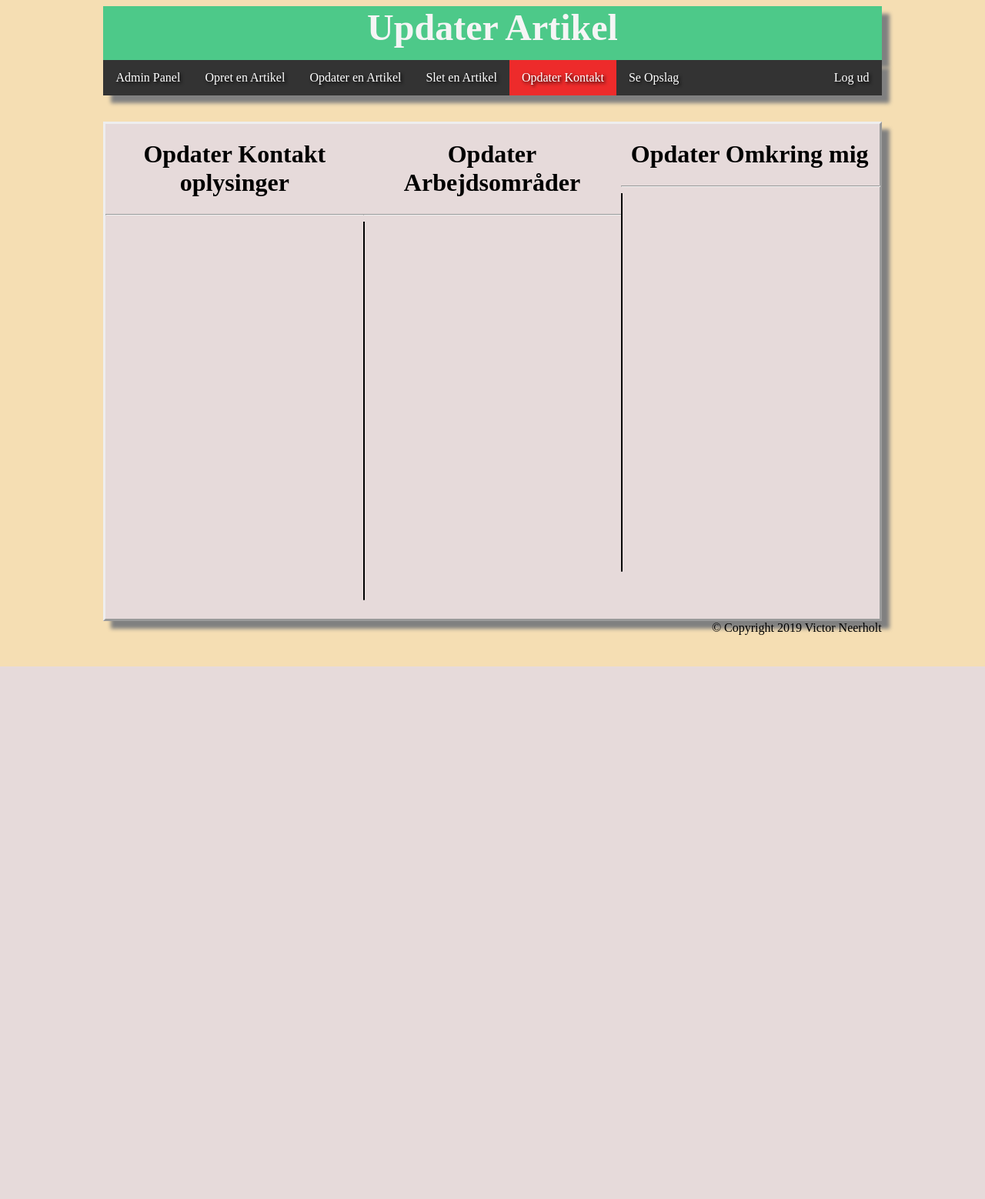
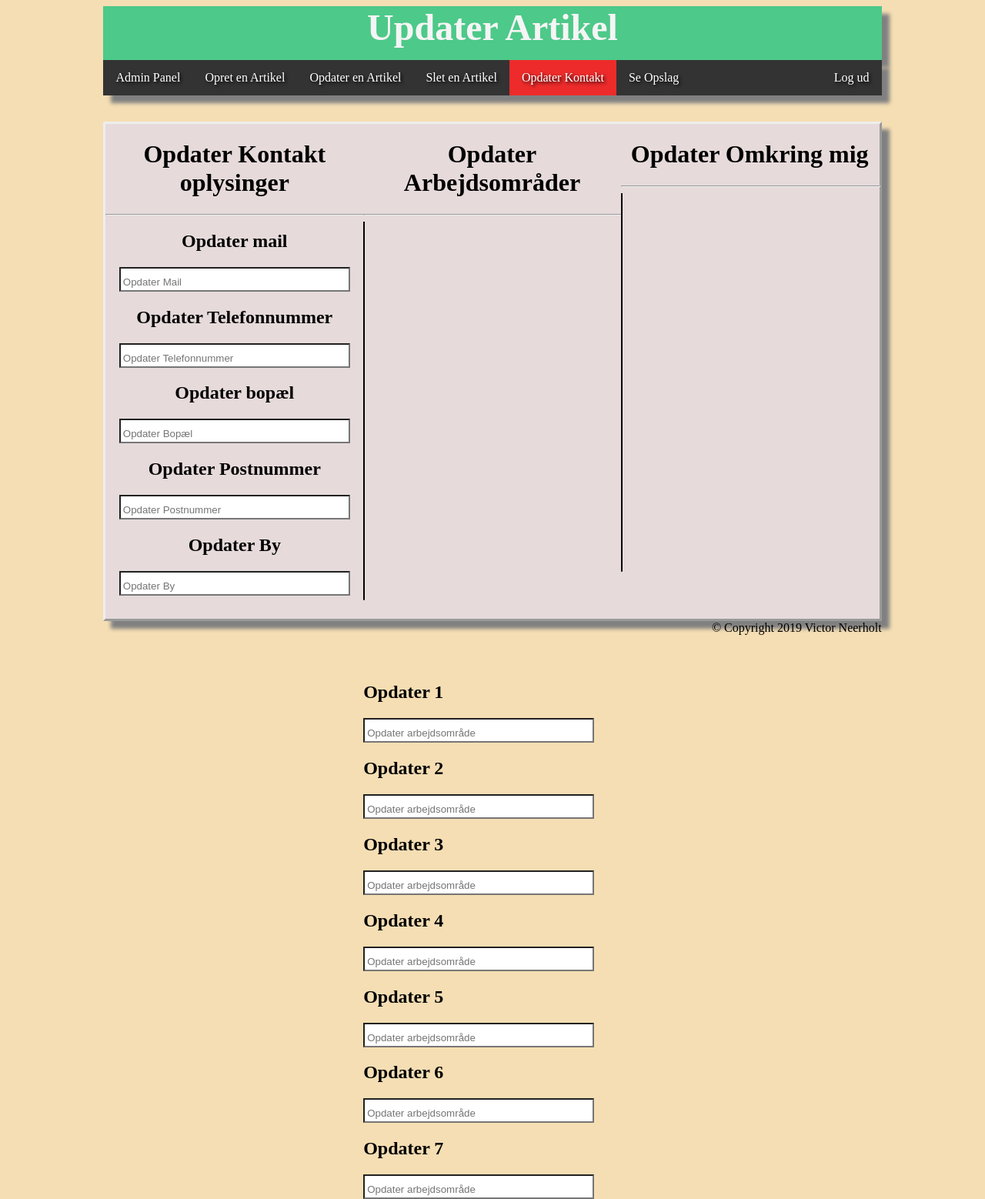
Before and after one commit to Neerholt/portfolie, a PHP site: page /Opdaterkon.php in a window 1280 px wide. Shown: the whole page at 77% size. Before the commit the page ends 866 px from the top, so only its background shows below. Run offline with PHP 8.4, Linux system fonts and the light colour scheme; the visitor is signed in with stand-in values (Sample User, id 1).

Commit message:
har lavet en masse ændringer med min css file virker ikke mere

```diff
--- a/Opdaterkon.php
+++ b/Opdaterkon.php
@@ -29,15 +29,26 @@ if(!isset($_SESSION['login'])){
                 </ul>
             </div><!--Slutning på min nav, søge ord Nav nav-->
             <div id="mainform"><!--Starten på min mainform, søge ord mainform Mainform-->
-               <div id="personlig"><!--Starten på min personligform. søge ord personlig Personlig-->
+               <div id="personligop"><!--Starten på min personligform. søge ord personlig Personlig-->
                     <center><h1>Opdater Kontakt oplysinger</h1></center>
                     <center><hr align="center" width="100%"></center>
+                    <center><form action="" method="">
+                            <h2>Opdater mail</h2>
+                            <input type="text" name="mail" placeholder="Opdater Mail" class="textboxsopret">
+                             <h2>Opdater Telefonnummer</h2>
+                            <input type="text" name="tf" placeholder="Opdater Telefonnummer" class="textboxsopret">
+                            <h2>Opdater bopæl</h2>
+                            <input type="text" name="bo" placeholder="Opdater Bopæl" class="textboxsopret">
+                            <h2>Opdater Postnummer</h2>
+                            <input type="text" name="post" placeholder="Opdater Postnummer" class="textboxsopret">
+                            <h2>Opdater By</h2>
+                            <input type="text" name="by" placeholder="Opdater By" class="textboxsopret">
+                    </form></center>
 
 
-                    <!--make your main code here-->
 
                 </div><!--slutning på min personligform. søge ord personlig Personlig-->
-                <div id="arbejde"><!--starten på min arbejdefom, søge ord arbejde Arbejde-->
+                <div id="arbejdeop"><!--starten på min arbejdefom, søge ord arbejde Arbejde-->
                      <center><h1>Opdater Arbejdsområder</h1></center>
                     <center><hr align="center" width="100%"></center>
                     <!--Linje-->
@@ -45,12 +56,27 @@ if(!isset($_SESSION['login'])){
                     <line y2="85%" style="stroke:rgb(0,0,0);stroke-width:4" />
                     </svg>
 
+                      <form action="" method="">
+                    <h2>Opdater 1</h2>
+                    <input type="text" name="a" placeholder="Opdater arbejdsområde" class="textboxsopret">
+                    <h2>Opdater 2</h2>
+                    <input type="text" name="r" placeholder="Opdater arbejdsområde" class="textboxsopret">
+                    <h2>Opdater 3</h2>
+                    <input type="text" name="b" placeholder="Opdater arbejdsområde" class="textboxsopret">
+                    <h2>Opdater 4</h2>
+                    <input type="text" name="e" placeholder="Opdater arbejdsområde" class="textboxsopret">
+                    <h2>Opdater 5</h2>
+                    <input type="text" name="j" placeholder="Opdater arbejdsområde" class="textboxsopret">
+                    <h2>Opdater 6</h2>
+                    <input type="text" name="d" placeholder="Opdater arbejdsområde" class="textboxsopret">
+                    <h2>Opdater 7</h2>
+                    <input type="text" name="e" placeholder="Opdater arbejdsområde" class="textboxsopret">
+                    </form>
 
-                       <!--make your main code here-->
 
 
                 </div><!--slutning på min arbejdefom, søge ord arbejde Arbejde-->
-                <div id="Aboutme"><!--starten på aboutmeformen, søge ord Aboutme aboutme-->
+                <div id="Aboutmeop"><!--starten på aboutmeformen, søge ord Aboutme aboutme-->
                     <center><h1>Opdater Omkring mig</h1></center>
                     <center><hr align="center" width="100%"></center>
 
--- a/index.php
+++ b/index.php
@@ -21,12 +21,15 @@
                     <li style="float:right"><a href="#IdoNothingYet">Facebook</a></li>
                     <li style="float:right"><a href="#IdoNothingYet">Twitter</a></li>
                     <li style="float:right"><a href="#IdoNothingYet">Linkedin</a></li>
+                    <li style="float:right"><a href="#IdoNothingYet">Praktikpladsen</a></li>
                 </ul>
             </div><!--Slutning på min nav, søge ord Nav nav-->
             <div id="mainform"><!--Starten på min mainform, søge ord mainform Mainform-->
 
 
-                  <font size="5%">This is smaller text.</font>
+
+
+                  <font size="5%">This is test text.</font>
 
                 <!--Code the main funktion here-->
 
--- a/kon.php
+++ b/kon.php
@@ -19,7 +19,8 @@
                     <li style="float:right"><a href="#IdoNothingYet">Steam </a></li>
                     <li style="float:right"><a href="#IdoNothingYet">Facebook</a></li>
                     <li style="float:right"><a href="#IdoNothingYet">Twitter</a></li>
-                     <li style="float:right"><a href="#IdoNothingYet">Linkedin</a></li>
+                    <li style="float:right"><a href="#IdoNothingYet">Linkedin</a></li>
+                     <li style="float:right"><a href="#IdoNothingYet">Praktikpladsen</a></li>
                 </ul>
             </div><!--Slutning på min nav, søge ord Nav nav-->
             <div id="mainform"><!--Starten på min mainform, søge ord mainform Mainform-->
--- a/login.html
+++ b/login.html
@@ -20,6 +20,7 @@
                     <li style="float:right"><a href="#IdoNothingYet">Facebook</a></li>
                     <li style="float:right"><a href="#IdoNothingYet">Twitter</a></li>
                      <li style="float:right"><a href="#IdoNothingYet">Linkedin</a></li>
+                      <li style="float:right"><a href="#IdoNothingYet">Praktikpladsen</a></li>
                 </ul>
             </div><!--Slutning på min nav, søge ord Nav nav-->
             <div id="loginmainform"><!--Starten på min mainform, søge ord mainform Mainform-->
--- a/pro.php
+++ b/pro.php
@@ -21,6 +21,7 @@
                     <li style="float:right"><a href="#IdoNothingYet">Facebook</a></li>
                     <li style="float:right"><a href="#IdoNothingYet">Twitter</a></li>
                      <li style="float:right"><a href="#IdoNothingYet">Linkedin</a></li>
+                      <li style="float:right"><a href="#IdoNothingYet">Praktikpladsen</a></li>
                 </ul>
             </div><!--Slutning på min nav, søge ord Nav nav-->
             <div id="mainform"><!--Starten på min mainform, søge ord mainform Mainform-->
--- a/stylecss.css
+++ b/stylecss.css
@@ -248,3 +248,32 @@ div.ex1 {
     /*&#8226;*/
 
 }
+
+
+
+/*Stylesheet til et af mine divs under opdater kontakt information siden*/
+#personligop{
+    width: 33.3%;
+    height: 90%;
+    background-color:#e6dada;
+    border: none;
+    float: left;
+}
+
+/*Stylesheet til et af mine divs under opdater kontakt information siden*/
+#arbejdeop{
+    width: 33.3%;
+    height: 90%;
+    background-color: #e6dada;
+    border: none;
+    float: left;
+}
+
+/*Stylesheet til et af mine divs under opdater kontakt information siden*/
+#Aboutmeop{
+    width: 33.3%;
+    height: 90%;
+    background-color: #e6dada;
+    border: none;
+    float: left;
+}
```
